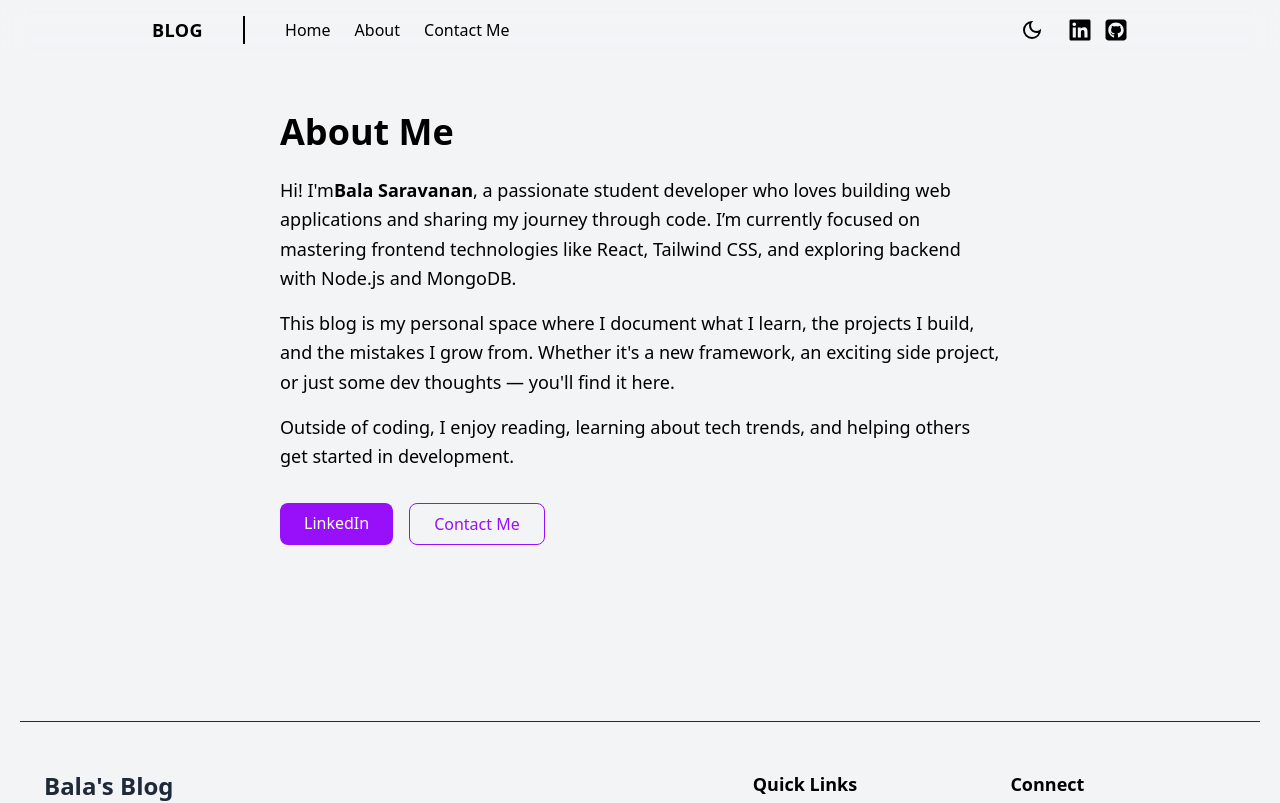
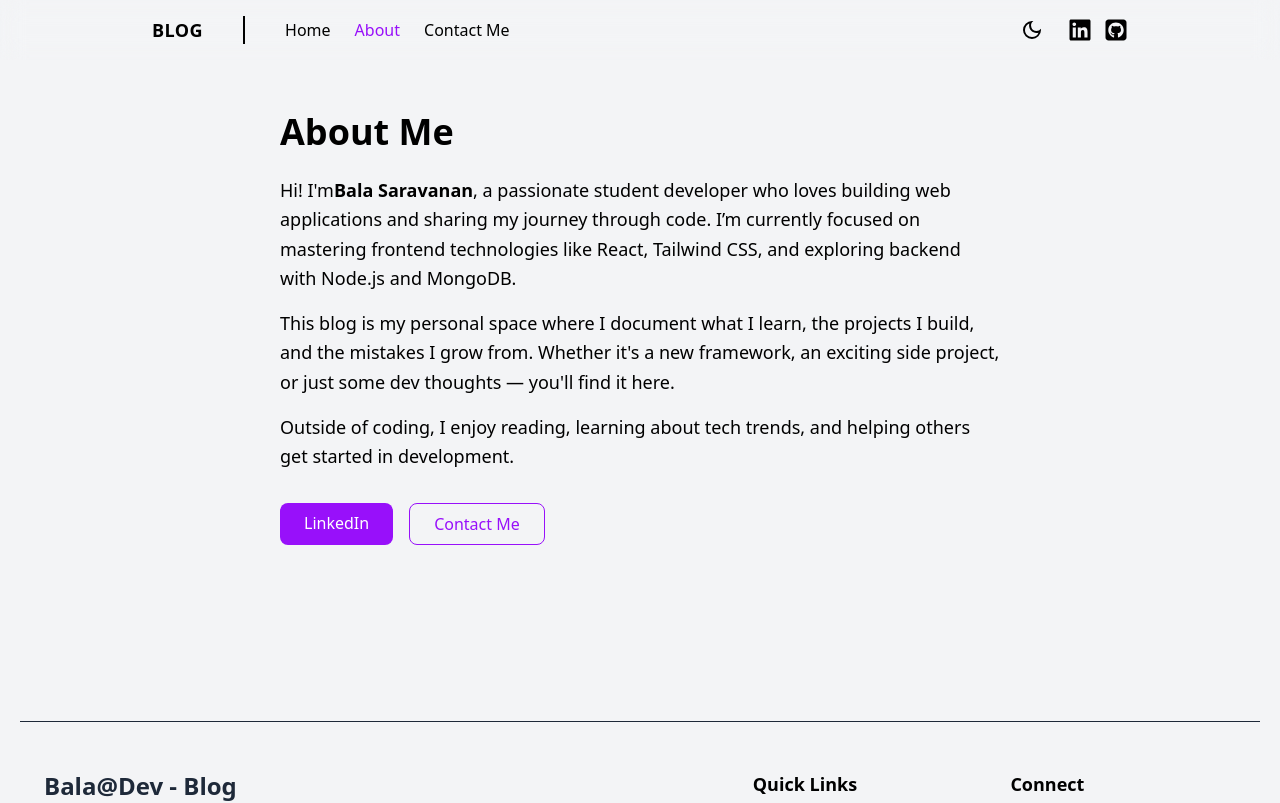
Before and after one commit to Bala-Saravanan/Blog-Bala-Dev, a Next.js app: page /about in a window 1280 px wide. Shown: the top 803 px of the page. Built offline with nearby package versions, Linux system fonts and the light colour scheme.

Commit message:
FIX: Design issues

```diff
--- a/app/about/page.js
+++ b/app/about/page.js
@@ -1,3 +1,5 @@
+import Link from "next/link";
+
 export default function AboutPage() {
   return (
     <main className="max-w-3xl mx-auto px-6 py-28">
@@ -25,18 +27,19 @@ export default function AboutPage() {
       </p>
 
       <div className="flex flex-col sm:flex-row gap-4">
-        <a
+        <Link
           href="https://www.linkedin.com/in/bala-saravanan-j/"
+          target="_blank"
           className="px-6 py-2 text-white bg-purple-600 hover:bg-purple-700 rounded-lg text-center transition"
         >
           LinkedIn
-        </a>
-        <a
+        </Link>
+        <Link
           href="/contact"
           className="px-6 py-2 border border-purple-600 text-purple-600 hover:bg-purple-50 rounded-lg text-center transition"
         >
           Contact Me
-        </a>
+        </Link>
       </div>
     </main>
   );
--- a/app/blog/[slug]/page.js
+++ b/app/blog/[slug]/page.js
@@ -1,4 +1,5 @@
 import Image from "next/image";
+import Link from "next/link";
 
 async function getBlogBySlug(slug) {
   const res = await fetch(
@@ -18,7 +19,13 @@ export default async function BlogDetailPage({ params }) {
   const { blog } = await getBlogBySlug(slug);
 
   return (
-    <main className="max-w-3xl mx-auto px-6 py-16">
+    <div className="max-w-3xl mx-auto px-6 py-16">
+      <div className="my-4">
+        <button className="px-3 md:px-7 py-2 rounded-full ring-1 ring-purple-600 text-purple-600">
+          <Link href={"/"}>← Back</Link>
+        </button>
+      </div>
+      <main className="">
         <div className="mb-8">
           <Image
             src={blog.image}
@@ -48,5 +55,6 @@ export default async function BlogDetailPage({ params }) {
           <p>{blog.content}</p>
         </article>
       </main>
+    </div>
   );
 }
--- a/components/Footer.jsx
+++ b/components/Footer.jsx
@@ -10,7 +10,7 @@ export default function Footer() {
         {/* Logo and Description */}
         <div>
           <h2 className="text-2xl font-bold text-gray-800 dark:text-white">
-            Bala's Blog
+            Bala@Dev - Blog
           </h2>
           <p className="mt-2 text-sm">
             A personal blog sharing my developer journey, projects, and
@@ -44,28 +44,28 @@ export default function Footer() {
         <div>
           <h3 className="text-lg font-semibold mb-3">Connect</h3>
           <div className="flex gap-4 text-xl">
-            <a
+            <Link
               href="https://www.linkedin.com/in/bala-saravanan-j/"
               target="_blank"
               rel="noreferrer"
               className="hover:text-purple-600"
             >
               <FaLinkedin />
-            </a>
-            <a
+            </Link>
+            <Link
               href="https://github.com/Bala-Saravanan"
               target="_blank"
               rel="noreferrer"
               className="hover:text-purple-600"
             >
               <FaGithub />
-            </a>
-            <a
+            </Link>
+            <Link
               href="mailto:jbalasaravanan174@gmail.com"
               className="hover:text-purple-600"
             >
               <FaEnvelope />
-            </a>
+            </Link>
           </div>
         </div>
       </div>
--- /dev/null
+++ b/components/NavLink.jsx
@@ -0,0 +1,16 @@
+"use client";
+
+import Link from "next/link";
+import { usePathname } from "next/navigation";
+
+const NavLink = ({ href, children }) => {
+  const path = usePathname();
+  return (
+    <div>
+      <Link href={href} className={path === href ? "text-purple-600" : ""}>
+        {children}
+      </Link>
+    </div>
+  );
+};
+export default NavLink;
--- a/components/Navbar.jsx
+++ b/components/Navbar.jsx
@@ -7,6 +7,7 @@ import { FaSquareGithub } from "react-icons/fa6";
 import { MdOutlineLightMode, MdOutlineDarkMode } from "react-icons/md";
 import { IoIosMenu } from "react-icons/io";
 import { IoMdClose } from "react-icons/io";
+import NavLink from "./NavLink";
 
 const Navbar = () => {
   const [darkMode, setDarkMode] = useState(false);
@@ -56,9 +57,9 @@ const Navbar = () => {
           <ul className="hidden sm:flex gap-6 font-medium pl-10">
             {navItems.map(({ link, href }, index) => (
               <li key={index}>
-                <Link href={href} className="hover:text-purple-600">
+                <NavLink href={href} className="hover:text-purple-600">
                   {link}
-                </Link>
+                </NavLink>
               </li>
             ))}
           </ul>
```
Lines whose indentation alone changed are shown as unchanged.
